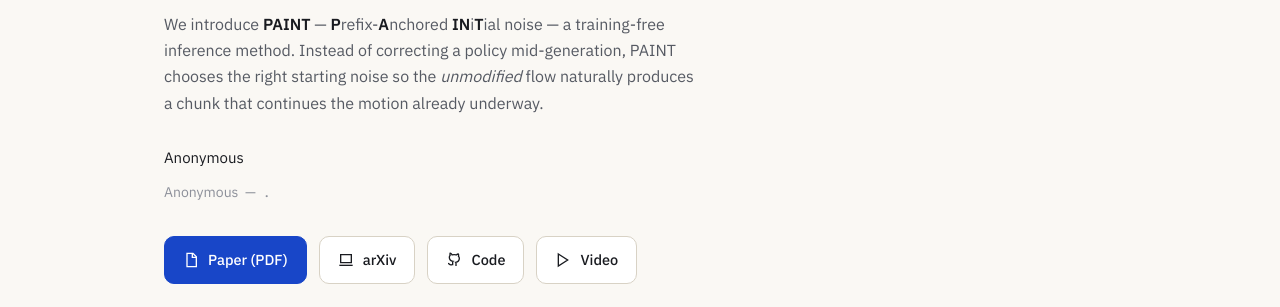
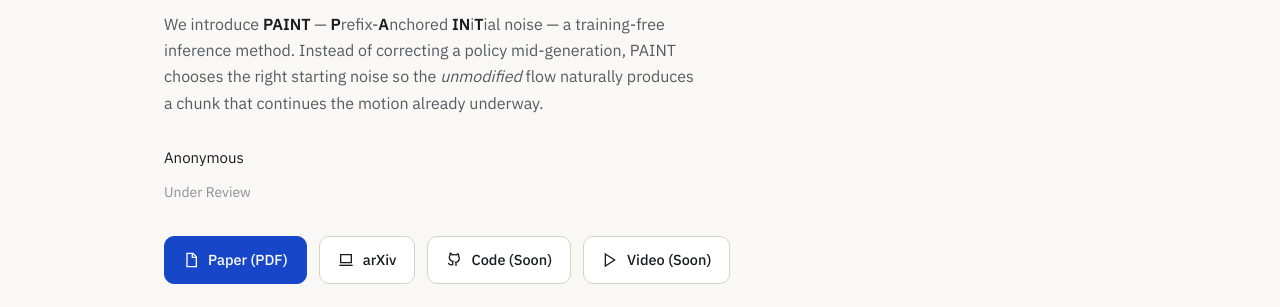
Before and after one commit to paint-action-chunking/paint-action-chunking.github.io, a plain HTML site: page index.html in a window 1280 px wide. Shown: the part 483-790 px from the top of the page. Drawn offline with nearby package versions, Linux system fonts and the light colour scheme.

Commit message:
[Update]

```diff
--- a/index.html
+++ b/index.html
@@ -54,17 +54,17 @@
       <!-- <span>Author Two</span>
       <span>Author Three</span>
       <span>Author Four</span> -->
-      <span class="aff">Anonymous &nbsp;—&nbsp; <span class="mono">.</span></span>
+      <span class="aff">Under Review&nbsp;</span>
     </div>
 
     <div class="btn-row hero__btns reveal">
-      <a class="btn btn--primary" href="#" aria-label="Read the paper">
+      <a class="btn btn--primary" href="paper/PAINT.pdf" target="_blank" rel="noopener" aria-label="Read the paper">
         <svg viewBox="0 0 24 24" fill="none" stroke="currentColor" stroke-width="2"><path d="M6 2h9l5 5v15H6z"/><path d="M14 2v6h6"/></svg>
         Paper (PDF)
       </a>
       <a class="btn" href="#"><svg viewBox="0 0 24 24" fill="none" stroke="currentColor" stroke-width="2"><path d="M4 4h16v12H4z"/><path d="M2 20h20"/></svg> arXiv</a>
-      <a class="btn" href="#"><svg viewBox="0 0 24 24" fill="none" stroke="currentColor" stroke-width="2"><path d="M9 19c-4 1.5-4-2-6-2m12 4v-3.5c0-1 .1-1.4-.5-2 2.8-.3 5.5-1.4 5.5-6a4.6 4.6 0 0 0-1.3-3.2 4.3 4.3 0 0 0-.1-3.2s-1-.3-3.4 1.3a11.5 11.5 0 0 0-6 0C7.3 1.3 6.3 1.6 6.3 1.6a4.3 4.3 0 0 0-.1 3.2A4.6 4.6 0 0 0 5 8c0 4.6 2.7 5.7 5.5 6-.6.6-.6 1.2-.5 2V20"/></svg> Code</a>
-      <a class="btn" href="#"><svg viewBox="0 0 24 24" fill="none" stroke="currentColor" stroke-width="2"><path d="M5 3l14 9-14 9z"/></svg> Video</a>
+      <a class="btn" href="#"><svg viewBox="0 0 24 24" fill="none" stroke="currentColor" stroke-width="2"><path d="M9 19c-4 1.5-4-2-6-2m12 4v-3.5c0-1 .1-1.4-.5-2 2.8-.3 5.5-1.4 5.5-6a4.6 4.6 0 0 0-1.3-3.2 4.3 4.3 0 0 0-.1-3.2s-1-.3-3.4 1.3a11.5 11.5 0 0 0-6 0C7.3 1.3 6.3 1.6 6.3 1.6a4.3 4.3 0 0 0-.1 3.2A4.6 4.6 0 0 0 5 8c0 4.6 2.7 5.7 5.5 6-.6.6-.6 1.2-.5 2V20"/></svg> Code (Soon)</a>
+      <a class="btn" href="#"><svg viewBox="0 0 24 24" fill="none" stroke="currentColor" stroke-width="2"><path d="M5 3l14 9-14 9z"/></svg> Video (Soon)</a>
     </div>
     <p class="hero__venue reveal">Training-free · no gradients · no policy modification</p>
   </div>
@@ -428,7 +428,7 @@
       <span style="font-size:13px">Submitted to CoRL 2026 · placeholder page for an anonymized submission</span>
     </div>
     <div style="display:flex;gap:20px">
-      <a href="#">Paper</a><a href="#">arXiv</a><a href="#">Code</a><a href="#">Video</a>
+      <a href="paper/PAINT.pdf" target="_blank" rel="noopener">Paper</a><a href="#">arXiv</a><a href="#">Code</a><a href="#">Video</a>
     </div>
   </div>
 </footer>
```
Also changed, not shown: 1 other file.
